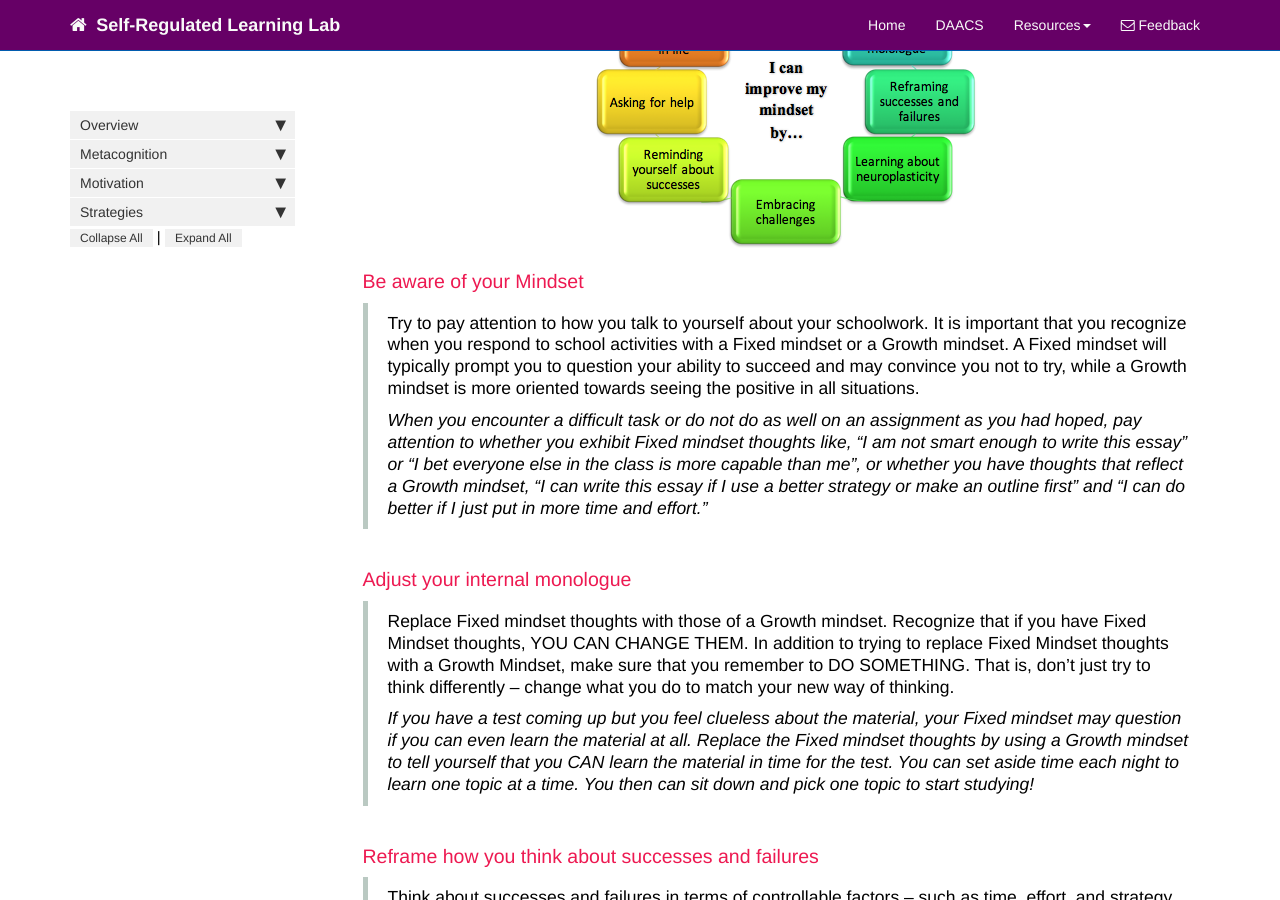
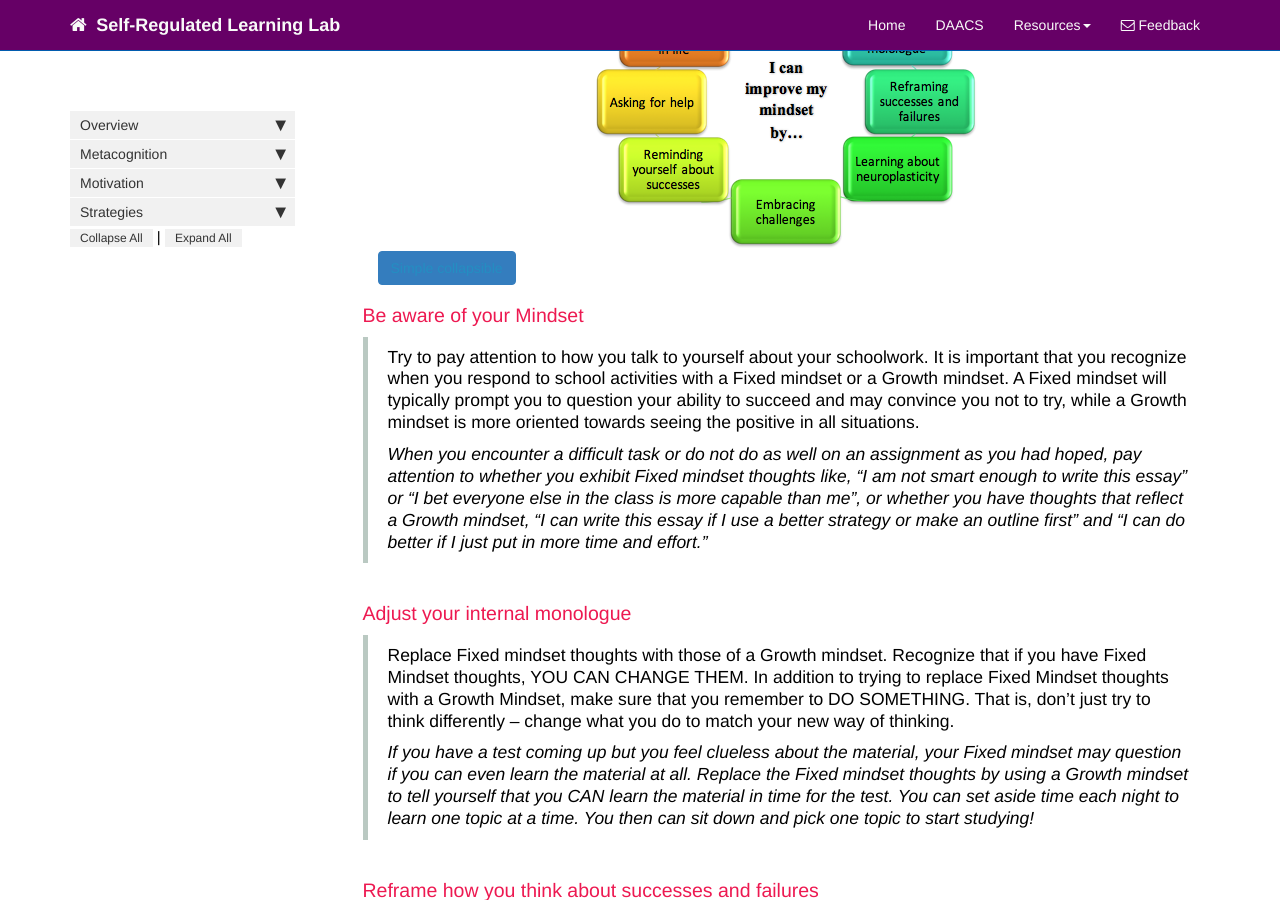
Before and after one commit to dfranklin02/SRL, a Jekyll site: the page built from docs/pages/motivation/mindset_recommendations.md, in a window 1280 px wide and 900 px high, scrolled down 431 px. Built offline with Jekyll 4.4.1, drawn with Linux system fonts in a browser that asks for light colours; nearby versions of some CDN libraries; comment, search, counter and statistics services are not loaded.

Commit message:
Update mindset_recommendations.md

```diff
--- a/docs/pages/motivation/mindset_recommendations.md
+++ b/docs/pages/motivation/mindset_recommendations.md
@@ -18,6 +18,18 @@ toc: false
 There are many different things students can do to improve their mindset. Below are several different strategies for enhancing your mindset while completing learning tasks (e.g., writing a paper, studying for a test, completing a difficult homework assignment). Every strategy might not be useful to you, but there are likely a few suggestions that will be helpful. Click on the strategies that you think will be helpful to you.
 
 <center><img src='images/mindset_recommendations.png' alt='Mindset Recommendations' /></center>
+
+<div class="container">
+  <a href="#demo" class="btn btn-info" data-toggle="collapse">Simple collapsible</a>
+  <div id="demo" class="collapse">
+    Lorem ipsum dolor sit amet, consectetur adipisicing elit,
+    sed do eiusmod tempor incididunt ut labore et dolore magna aliqua. Ut enim ad minim veniam,
+    quis nostrud exercitation ullamco laboris nisi ut aliquip ex ea commodo consequat.
+  </div>
+</div>
+
+
+
 
 ### Be aware of your Mindset
 
```
